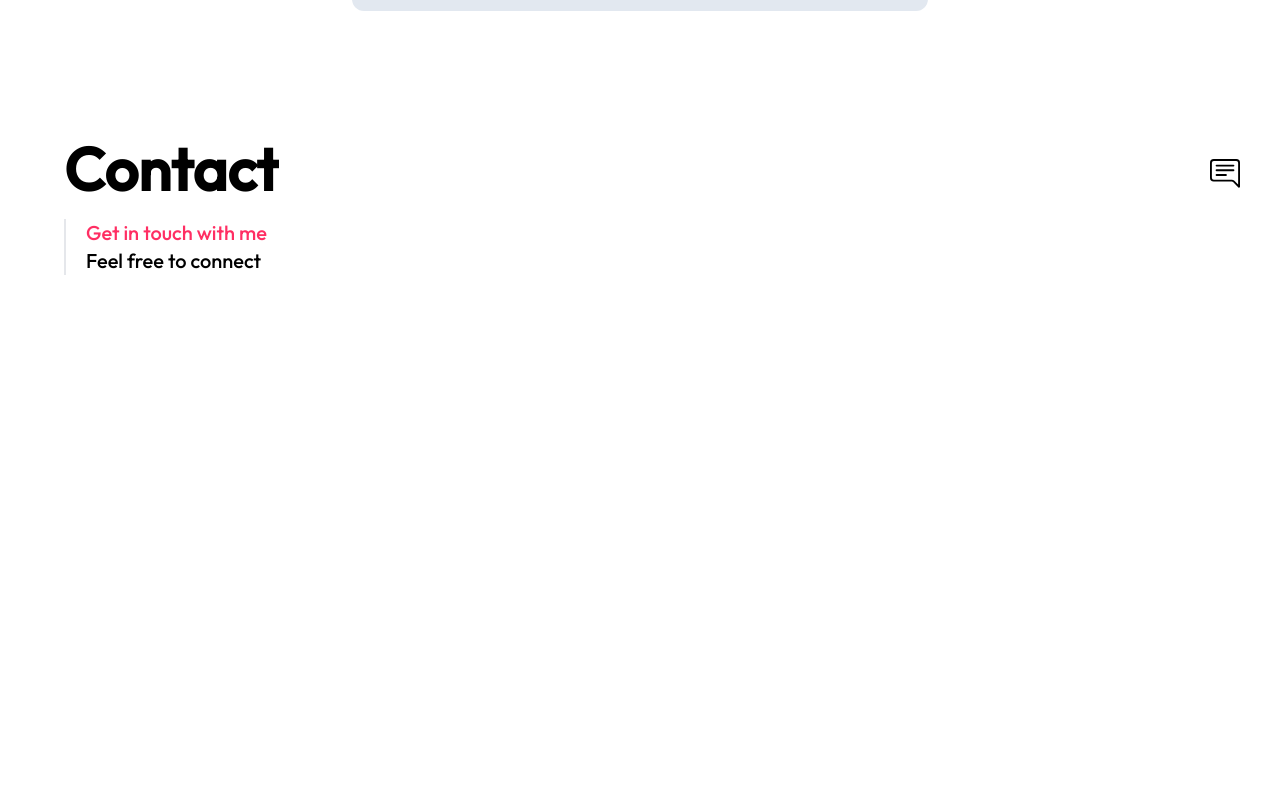
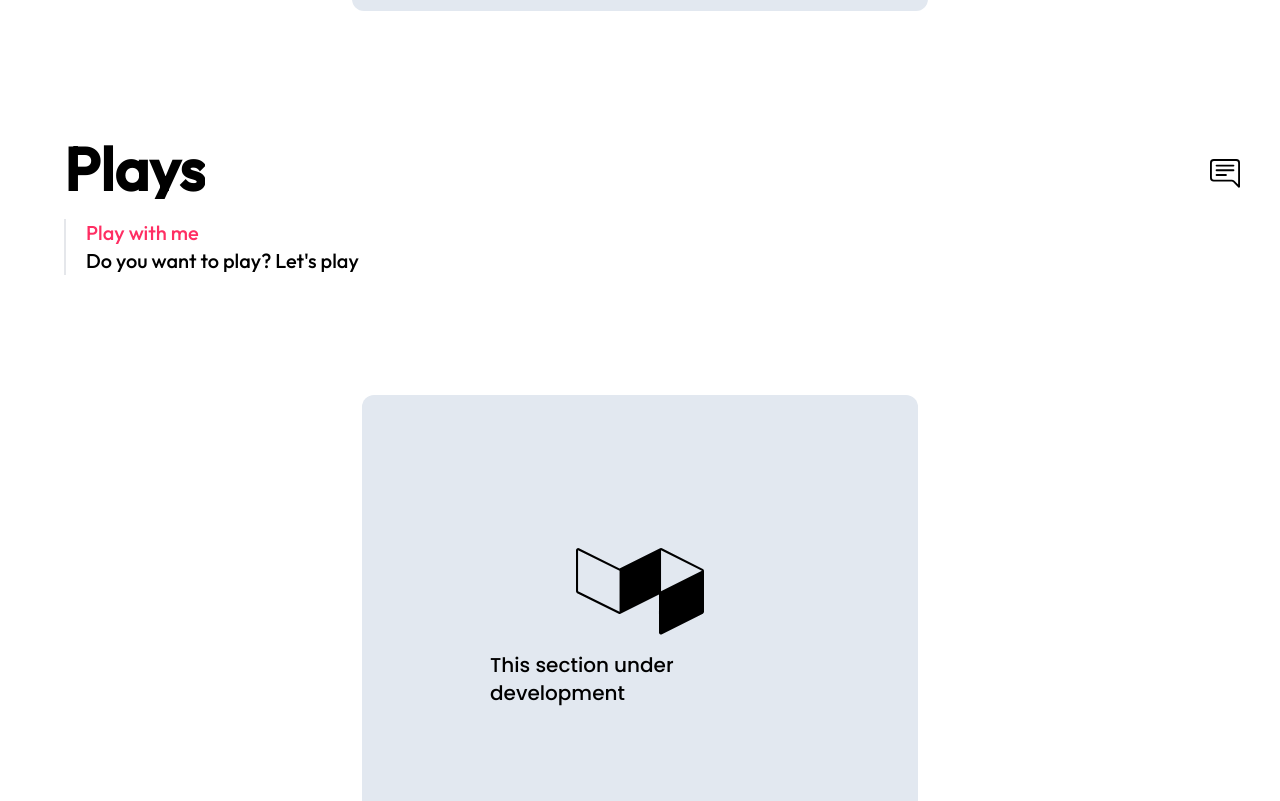
Before and after one commit to DSQL-MONGKEY/Dportfolio-v1, a React (Vite) app: page / in a window 1280 px wide. Shown: the part 4839-5640 px from the top of the page. Built offline with nearby package versions, Linux system fonts and the light colour scheme.

Commit message:
feat<>: change the contact section to the plays section container

```diff
--- a/src/App.tsx
+++ b/src/App.tsx
@@ -7,14 +7,14 @@ import Educations from "@container/Educations"
 import Experiences from "@container/Experiences"
 import Projects from "@container/Projects"
 import Footer from "@components/Footer"
-import Contact from "@container/Contact"
+import Plays from "@container/Plays"
 
 function App() {
   const [darkTheme, setDarkTheme] = useState(false)
 
   return (
     <section className={darkTheme ? 'dark' : ''}>
-      <div className="dark:bg-[#252A34] w-full">
+      <div className="dark:bg-[#252A34] transition-colors duration-300 w-full">
         <Navbar darkTheme={darkTheme} setDarkTheme={setDarkTheme} />
         <Hero/>
         <About/>
@@ -22,7 +22,7 @@ function App() {
         <Educations/>
         <Experiences/>
         <Projects/>
-        <Contact/>
+        <Plays/>
         <Footer/>
       </div>
     </section>
--- a/src/container/Contact.tsx
+++ b/src/container/Plays.tsx
@@ -1,9 +1,11 @@
 import Reveal from "@components/Reveal"
 import { styles } from "@constants/styles"
 import { BsChatRightText } from "react-icons/bs"
+import { motion } from "framer-motion"
+import UnderConstruct from "@components/UnderConstruct"
 
+const Plays = () => {
 
-const Contact = () => {
 
    return (
       <section id="contact" className={`${styles.padding} ${styles.paddingY} h-screen`}>
@@ -14,23 +16,27 @@ const Contact = () => {
          <div className="flex">
             <Reveal>
                <h3 className="font-outfit text-5xl sm:text-6xl font-black dark:text-white">
-                  Contact
+                  Plays
                </h3>
             </Reveal>
          </div>
 
          <div className="flex">
-         <Reveal>
+            <Reveal>
                <p className="border-l-2 font-outfit text-xl pl-5 dark:text-white mt-5">
                   <span className="text-[#FF2E63] dark:text-green-600">
-                     Get in touch with me
+                     Play with me
                   </span> <br />
-                  Feel free to connect
+                  Do you want to play? Let&apos;s play
                </p>
             </Reveal>
+         </div>
+
+         <div id="games-container" className="flex p-5 justify-center gap-5 mt-5">
+            <UnderConstruct/>
          </div>
       </section>
    )
 }
 
-export default Contact
+export default Plays
```
